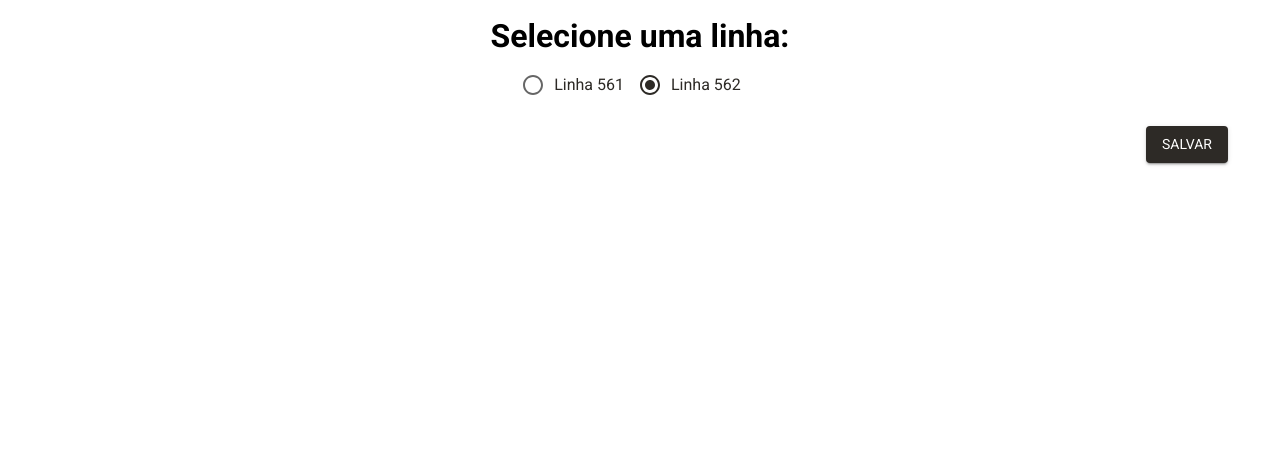
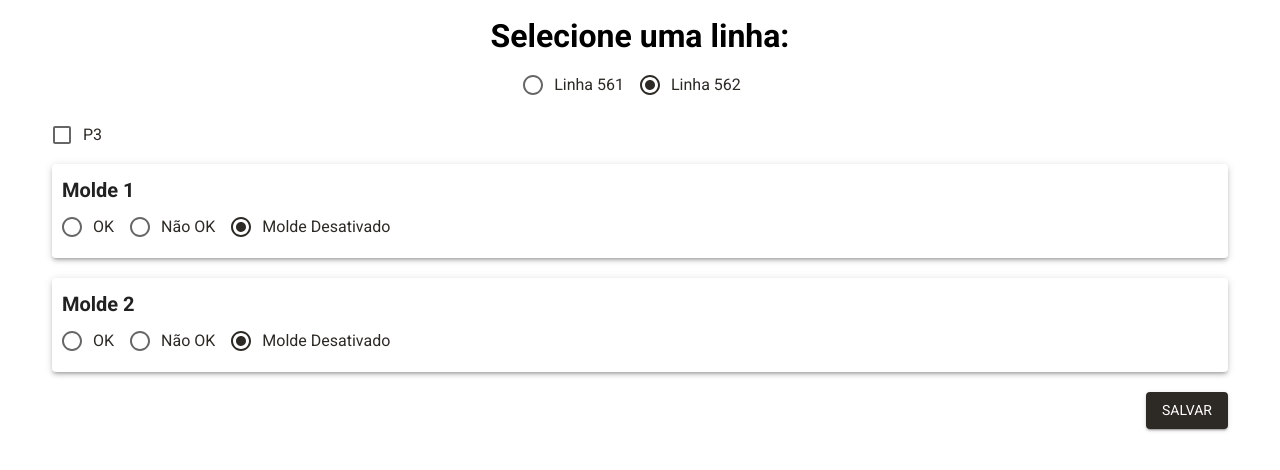
Before and after one commit to MateusMessias/Projeto_PTPs_Visuais, a React (Create React App) app in the folder ptps/: page / in a window 1280 px wide. Both pictures are taken after a click on the label "Linha 562". Shown: the top 470 px of the page. Built offline with nearby package versions, Linux system fonts and the light colour scheme.

Commit message:
Exemplo montado

```diff
--- a/ptps/package.json
+++ b/ptps/package.json
@@ -9,7 +9,8 @@
     "react": "^18.2.0",
     "react-dom": "^18.2.0",
     "react-hook-form": "^7.34.0",
-    "react-scripts": "5.0.1"
+    "react-scripts": "^2.1.3",
+    "xlsx": "^0.18.5"
   },
   "scripts": {
     "start": "react-scripts start",
--- a/ptps/src/App.jsx
+++ b/ptps/src/App.jsx
@@ -1,23 +1,31 @@
 import React, { useState } from "react";
+import { FormProvider, useForm } from "react-hook-form";
+import { Box, Button, Checkbox, FormControlLabel, Grid, Paper, Radio, RadioGroup, ThemeProvider, Typography } from "@mui/material";
+import { Container } from "@mui/system";
 
-import { Box, Button, FormControlLabel, Grid, Paper, Radio, RadioGroup, ThemeProvider, Typography } from "@mui/material";
-
+//Style
 import theme from './style/index'
-import { Container } from "@mui/system";
-import { FormProvider, useForm } from "react-hook-form";
 
 function App() {
 
     const methods = useForm();
 
-    const { handleSubmit } = methods;
+    const { register, handleSubmit } = methods;
 
-    const [linha, setLinha] = useState('561')
+    const [linha, setLinha] = useState('561');
+    const [produto, setProduto] = useState(false);
+
+    const handleChange = (event) => {
+        setProduto(event.target.checked );
+    };
 
     const onSubmit = (data) => {
-        console.log('da', data)
+        const body = {
+            linha,
+            ...data,
+        }
+        console.log('Dados', body)
     }
-
 
     return (
         <ThemeProvider theme={theme}>
@@ -46,13 +54,12 @@ function App() {
                                             <Typography variant="h6" style={{ fontWeight: 'bold' }}>Molde 1</Typography>
                                             <RadioGroup
                                                 row
-                                                aria-labelledby="demo-row-radio-buttons-group-label"
-                                                name="row-radio-buttons-group"
-                                                defaultValue={'0'}
+                                                name="molde1"
+                                                defaultValue="0"
                                             >
-                                                <FormControlLabel value="ok" control={<Radio />} label="OK" />
-                                                <FormControlLabel value="não OK" control={<Radio />} label="Não OK" />
-                                                <FormControlLabel value="0" control={<Radio />} label="Molde Desativado" />
+                                                <FormControlLabel {...register('molde1')} value="ok" control={<Radio />} label="OK" />
+                                                <FormControlLabel {...register('molde1')} value="não OK" control={<Radio />} label="Não OK" />
+                                                <FormControlLabel {...register('molde1')} value="0" control={<Radio />} label="Molde Desativado" />
                                             </RadioGroup>
                                         </Paper>
                                     </Box>
@@ -63,22 +70,125 @@ function App() {
                                             <Typography variant="h6" style={{ fontWeight: 'bold' }}>Molde 2</Typography>
                                             <RadioGroup
                                                 row
-                                                aria-labelledby="demo-row-radio-buttons-group-label"
-                                                name="row-radio-buttons-group"
-                                                defaultValue={'0'}
+                                                name="molde2"
+                                                defaultValue="0"
+
                                             >
-                                                <FormControlLabel value="ok" control={<Radio />} label="OK" />
-                                                <FormControlLabel value="não OK" control={<Radio />} label="Não OK" />
-                                                <FormControlLabel value="0" control={<Radio />} label="Molde Desativado" />
+                                                <FormControlLabel {...register('molde2')} value="ok" control={<Radio />} label="OK" />
+                                                <FormControlLabel {...register('molde2')} value="não OK" control={<Radio />} label="Não OK" />
+                                                <FormControlLabel {...register('molde2')} value="0" control={<Radio />} label="Molde Desativado" />
                                             </RadioGroup>
                                         </Paper>
                                     </Box>
                                 </Grid>
                             </>
-                        : null
+                        :
+                            <>
+                                <Grid item xs={12}>
+                                    <Box mt={2}>
+                                        <FormControlLabel value={produto} control={
+                                            <Checkbox  checked={produto}
+                                                onChange={handleChange}
+                                            />} label="P3"
+                                        />
+                                    </Box>
+                                </Grid>
+                                {produto ?
+                                    <>
+                                        <Grid item xs={12}>
+                                            <Box mt={2}>
+                                                <Paper elevation={3} style={{ padding: '10px' }}>
+                                                    <Typography variant="h6" style={{ fontWeight: 'bold' }}>Molde 1</Typography>
+                                                    <RadioGroup
+                                                        row
+                                                        name="molde1"
+                                                        defaultValue="0"
+                                                    >
+                                                        <FormControlLabel {...register('molde1')} value="ok" control={<Radio />} label="OK" />
+                                                        <FormControlLabel {...register('molde1')} value="não OK" control={<Radio />} label="Não OK" />
+                                                        <FormControlLabel {...register('molde1')} value="0" control={<Radio />} label="Molde Desativado" />
+                                                    </RadioGroup>
+                                                </Paper>
+                                            </Box>
+                                        </Grid>
+                                        <Grid item xs={12}>
+                                            <Box mt={5}>
+                                                <Paper elevation={3} style={{ padding: '10px' }}>
+                                                    <Typography variant="h6" style={{ fontWeight: 'bold' }}>Molde 2</Typography>
+                                                    <RadioGroup
+                                                        row
+                                                        name="molde2"
+                                                        defaultValue="0"
+
+                                                    >
+                                                        <FormControlLabel {...register('molde2')} value="ok" control={<Radio />} label="OK" />
+                                                        <FormControlLabel {...register('molde2')} value="não OK" control={<Radio />} label="Não OK" />
+                                                        <FormControlLabel {...register('molde2')} value="0" control={<Radio />} label="Molde Desativado" />
+                                                    </RadioGroup>
+                                                </Paper>
+                                            </Box>
+                                        </Grid>
+                                        <Grid item xs={12}>
+                                            <Box mt={5}>
+                                                <Paper elevation={3} style={{ padding: '10px' }}>
+                                                    <Typography variant="h6" style={{ fontWeight: 'bold' }}>Molde 3</Typography>
+                                                    <RadioGroup
+                                                        row
+                                                        name="molde2"
+                                                        defaultValue="0"
+
+                                                    >
+                                                        <FormControlLabel {...register('molde3')} value="ok" control={<Radio />} label="OK" />
+                                                        <FormControlLabel {...register('molde3')} value="não OK" control={<Radio />} label="Não OK" />
+                                                        <FormControlLabel {...register('molde3')} value="0" control={<Radio />} label="Molde Desativado" />
+                                                    </RadioGroup>
+                                                </Paper>
+                                            </Box>
+                                        </Grid>
+                                    </>
+                                :
+                                    <>
+                                        <Grid item xs={12}>
+                                            <Box mt={2}>
+                                                <Paper elevation={3} style={{ padding: '10px' }}>
+                                                    <Typography variant="h6" style={{ fontWeight: 'bold' }}>Molde 1</Typography>
+                                                    <RadioGroup
+                                                        row
+                                                        name="molde1"
+                                                        defaultValue="0"
+                                                    >
+                                                        <FormControlLabel {...register('molde1')} value="ok" control={<Radio />} label="OK" />
+                                                        <FormControlLabel {...register('molde1')} value="não OK" control={<Radio />} label="Não OK" />
+                                                        <FormControlLabel {...register('molde1')} value="0" control={<Radio />} label="Molde Desativado" />
+                                                    </RadioGroup>
+                                                </Paper>
+                                            </Box>
+                                        </Grid>
+                                        <Grid item xs={12}>
+                                            <Box mt={5}>
+                                                <Paper elevation={3} style={{ padding: '10px' }}>
+                                                    <Typography variant="h6" style={{ fontWeight: 'bold' }}>Molde 2</Typography>
+                                                    <RadioGroup
+                                                        row
+                                                        name="molde2"
+                                                        defaultValue="0"
+
+                                                    >
+                                                        <FormControlLabel {...register('molde2')} value="ok" control={<Radio />} label="OK" />
+                                                        <FormControlLabel {...register('molde2')} value="não OK" control={<Radio />} label="Não OK" />
+                                                        <FormControlLabel {...register('molde2')} value="0" control={<Radio />} label="Molde Desativado" />
+                                                    </RadioGroup>
+                                                </Paper>
+                                            </Box>
+                                        </Grid>
+                                    </>
+                                }
+                            </>
                         }
                         <Box mt={5} display='flex' justifyContent='end'>
-                            <Button variant="contained">Salvar</Button>
+                            <Button type="submit" color="primary" variant="contained" title="Salvar">
+                                Salvar
+                            </Button>
                         </Box>
                     </form>
                 </FormProvider>
--- a/ptps/src/style/index.js
+++ b/ptps/src/style/index.js
@@ -1,5 +1,4 @@
 import { createTheme } from '@mui/material';
-
 
 export default createTheme({
     spacing : 4,
```
Also changed, not shown: 1 other file (tests, documents, lock files or other folders).
